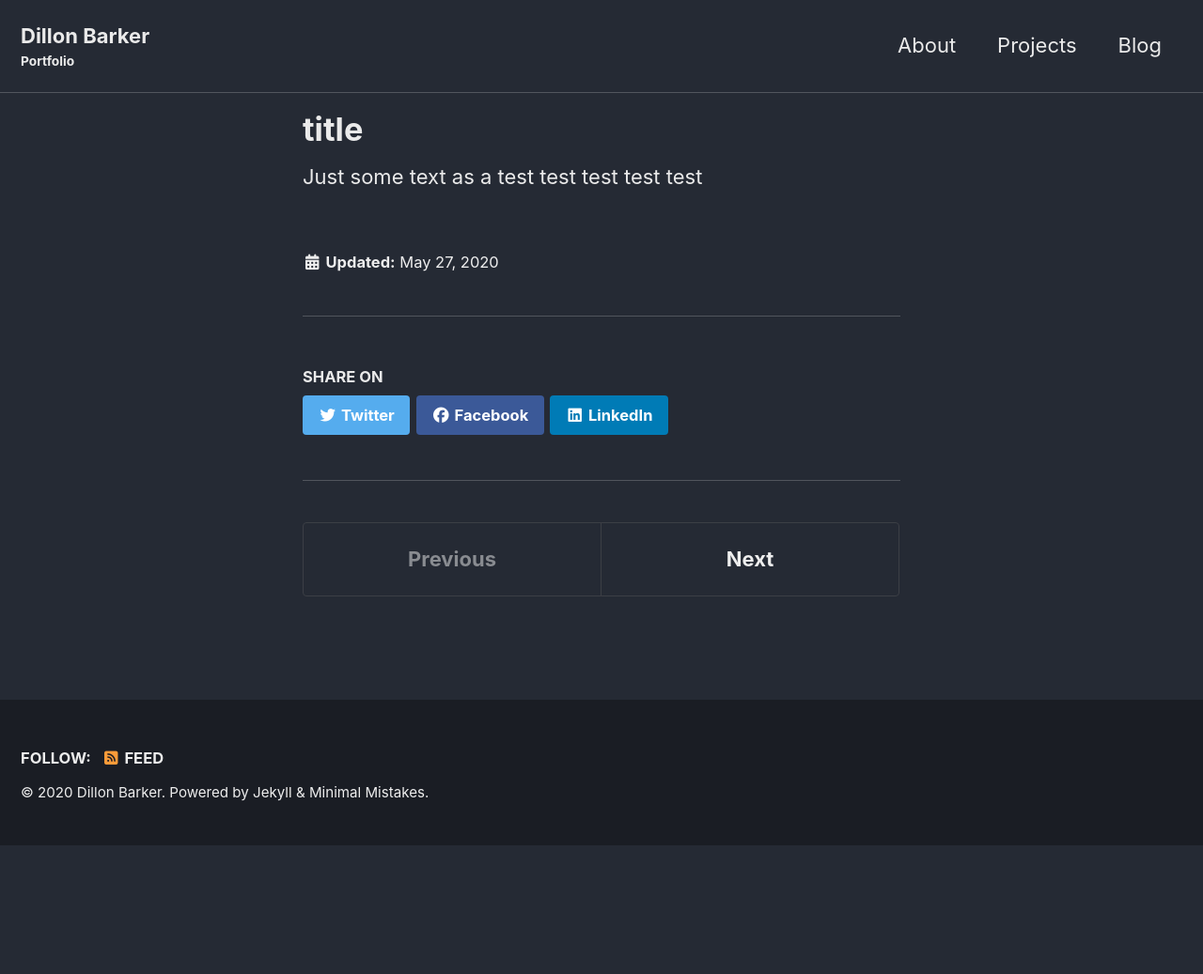
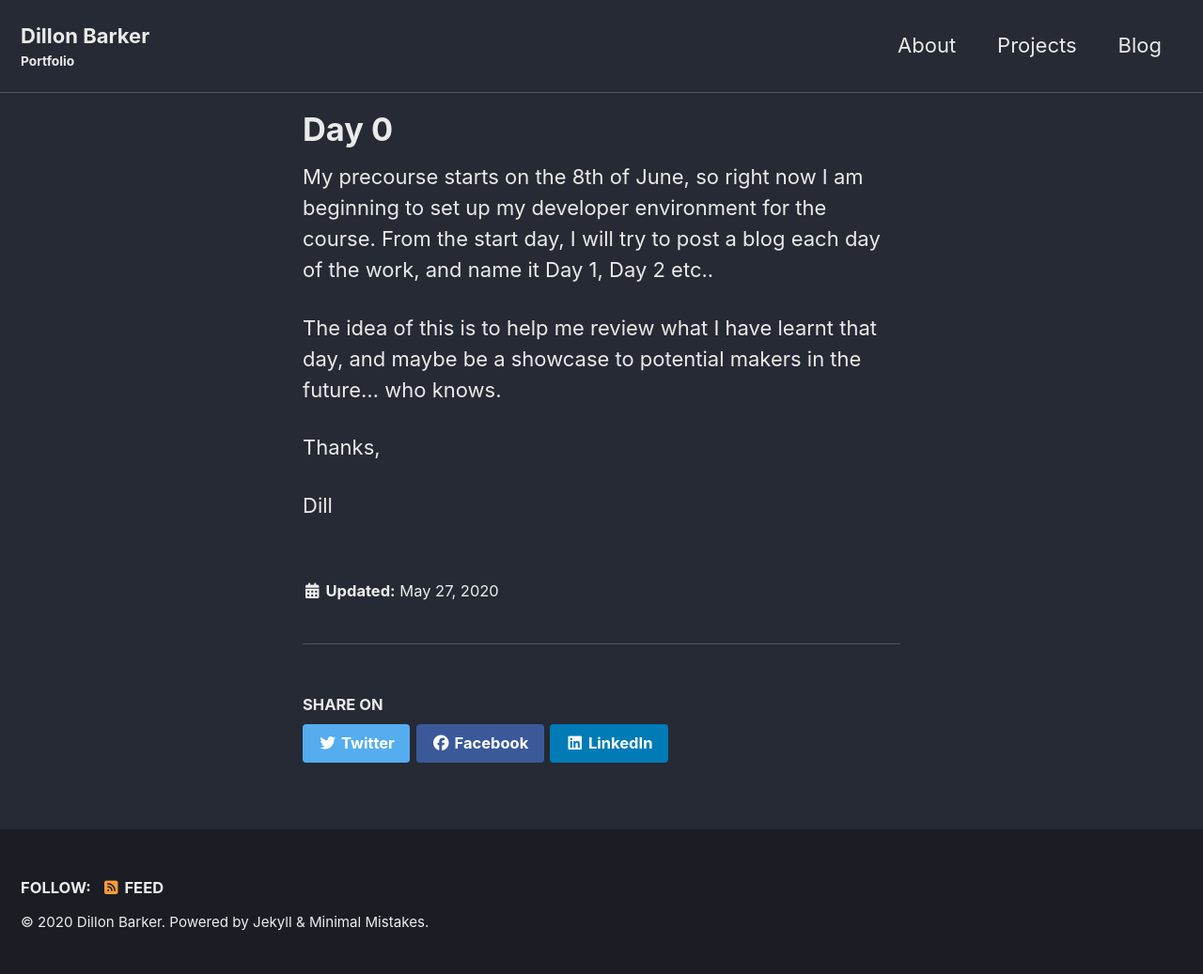
Before and after one commit to dilfyg/dilfyg.github.io, a Jekyll site: the page built from _blog/27-05-20.md, in a window 1280 px wide. Shown: the whole page at 94% size. Built offline with Jekyll 4.4.1, drawn with Linux system fonts in a browser that asks for light colours; cached includes are drawn as plain includes; nearby versions of some CDN libraries; before the commit the page ends 900 px from its top, so only the background shows below that.

Commit message:
addition to blog

```diff
--- a/_blog/27-05-20.md
+++ b/_blog/27-05-20.md
@@ -1,11 +1,13 @@
 ---
-title: "title"
+title: "Day 0"
 date: 2020-05-27
-excerpt: "excerpt goes here"
+excerpt: "I am going to be blogging here as I go through the Makers process."
 ---
+My precourse starts on the 8th of June, so right now I am beginning to set up my developer environment for the course.
+From the start day, I will try to post a blog each day of the work, and name it Day 1, Day 2 etc..
 
-Just some text as a test
-test
-test
-test
-test
+The idea of this is to help me review what I have learnt that day, and maybe be a showcase to potential makers in the future... who knows.
+
+Thanks,
+
+Dill
```
Also changed, not shown: _blog/28-05-20.md (deleted, +0 -9 lines).
